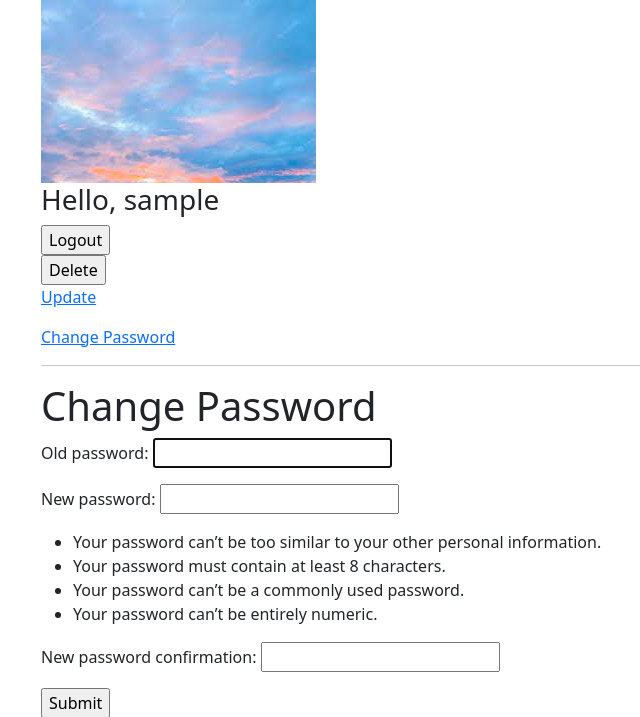
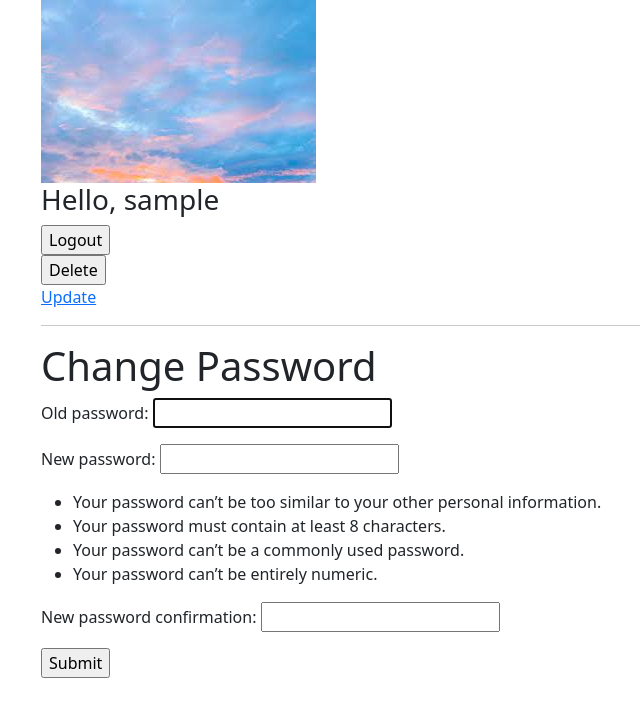
Before and after one commit to junyoung449/djangoCRUDwithLogin, a Django app: page /accounts/password/ in a window 1280 px wide. Shown: the top 717 px of the page, without its empty margins (41-681 px from the left). Run offline with Django 3.2, Linux system fonts and the light colour scheme; the visitor is signed in with stand-in values (Sample User, id 1).

Commit message:
merging changing password

```diff
--- a/templates/base.html
+++ b/templates/base.html
@@ -22,7 +22,6 @@
             <input type="submit" value="Delete">
         </form>
         <p><a href="{% url 'accounts:update' %}">Update</a></p>
-        <p><a href="{% url 'accounts:change_password' %}">Change Password</a></p>
         {% else %}
         <p><a href="{% url 'accounts:login' %}">Login</a></p>
         <p><a href="{% url 'accounts:signup' %}">Sign Up</a></p>
```
